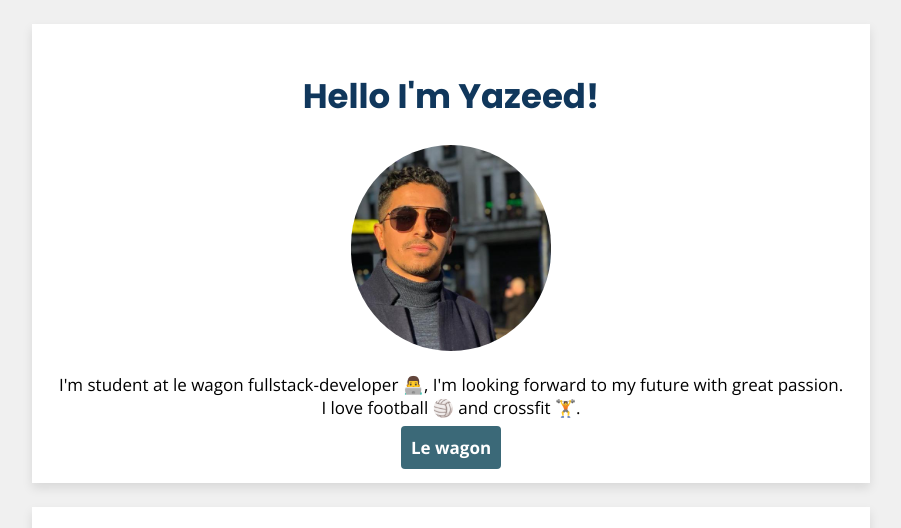
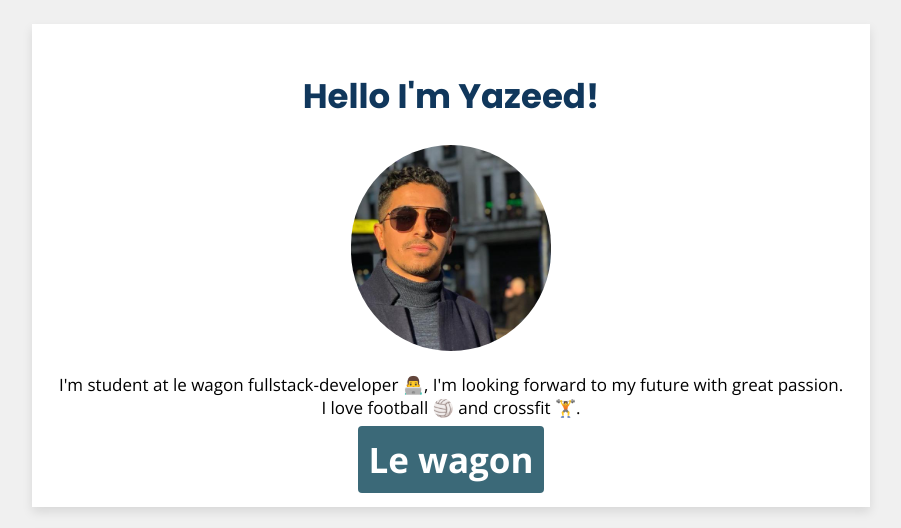
Before and after one commit to yazeedalmusaybih/profile, a plain HTML site: page index.html in a window 1280 px wide. Shown: the top 528 px of the page, without its empty margins (189-1090 px from the left). Drawn offline with nearby package versions, Linux system fonts and the light colour scheme.

Commit message:
make my profile prettier

```diff
--- a/style.css
+++ b/style.css
@@ -6,6 +6,7 @@ body {
   font-weight: 400; /* if you want the light version */
   background: rgb(240,240,240);
   font-size: 17px;
+  width: auto;
 }
 
 h1,h2 {
@@ -47,6 +48,8 @@ div{
   margin: 20px;
   color: white;
   border-radius: 4px;
+  font-size: 35px;
+
 }
 
 .list-inline > li {
@@ -63,6 +66,12 @@ div{
   font-size: 35px;
 }
 
+@media (max-width: 960px) {
+   /*For a screen < 960px, this CSS will be read*/
+  .container {
+    width: 700px;
+  }
+}
 @media (max-width: 540px) {
  /*For a screen < 540px, this CSS will be read */*/
   .container {
@@ -75,9 +84,3 @@ div{
     width: 500px;
   }
 }
-@media (max-width: 960px) {
-   /*For a screen < 960px, this CSS will be read*/
-  .container {
-    width: 700px;
-  }
-}
```
